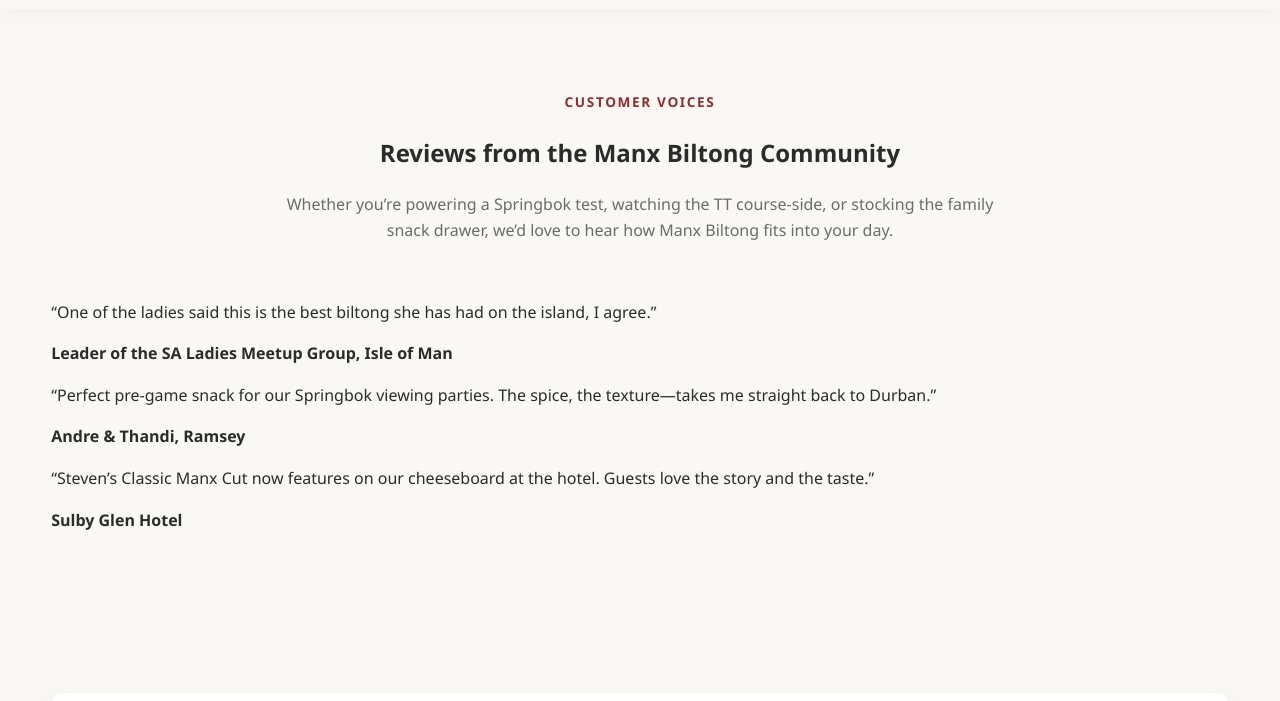
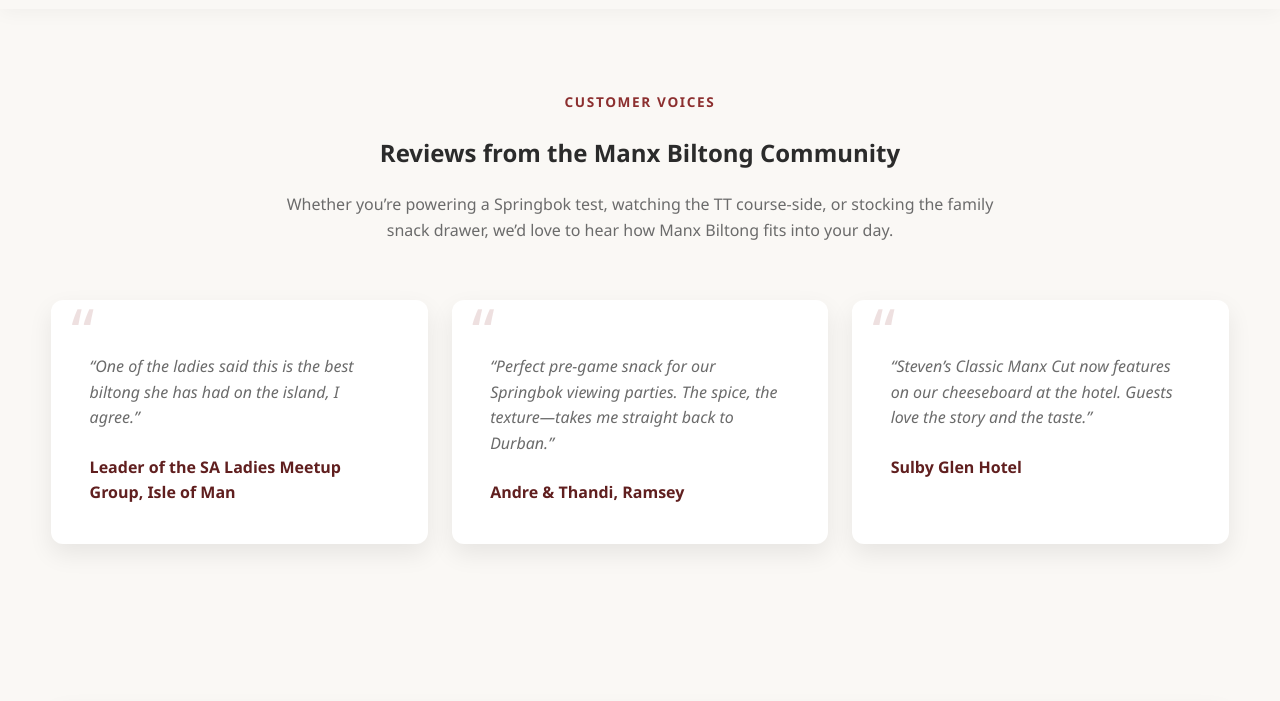
Before and after one commit to oscarbrimelow/ManxBiltong, a plain HTML site: page reviews.html in a window 1280 px wide. Shown: the part 81-782 px from the top of the page. Drawn offline with Linux system fonts and the light colour scheme.

Commit message:
Add styles for testimonials section
Added styles for testimonials section including grid layout and card design.

```diff
--- a/assets/css/style.css
+++ b/assets/css/style.css
@@ -795,6 +795,43 @@ footer {
     }
 }
 
+/* --------------------------------------------------
+   Reviews
+   -------------------------------------------------- */
+.testimonials {
+    display: grid;
+    gap: 1.5rem;
+    grid-template-columns: repeat(auto-fit, minmax(260px, 1fr));
+}
+
+.testimonial-card {
+    background-color: var(--color-light);
+    padding: 2.4rem;
+    border-radius: var(--radius);
+    box-shadow: var(--shadow-soft);
+    position: relative;
+}
+
+.testimonial-card::before {
+    content: "“";
+    position: absolute;
+    top: -20px;
+    left: 20px;
+    font-size: 4rem;
+    color: rgba(140, 47, 47, 0.15);
+}
+
+.testimonial-card p {
+    color: var(--color-muted);
+    font-style: italic;
+}
+
+.testimonial-card strong {
+    display: block;
+    margin-top: 1.5rem;
+    color: var(--color-primary-dark);
+}
+
 @media (max-width: 480px) {
     section {
         padding: 3rem 0;
```
